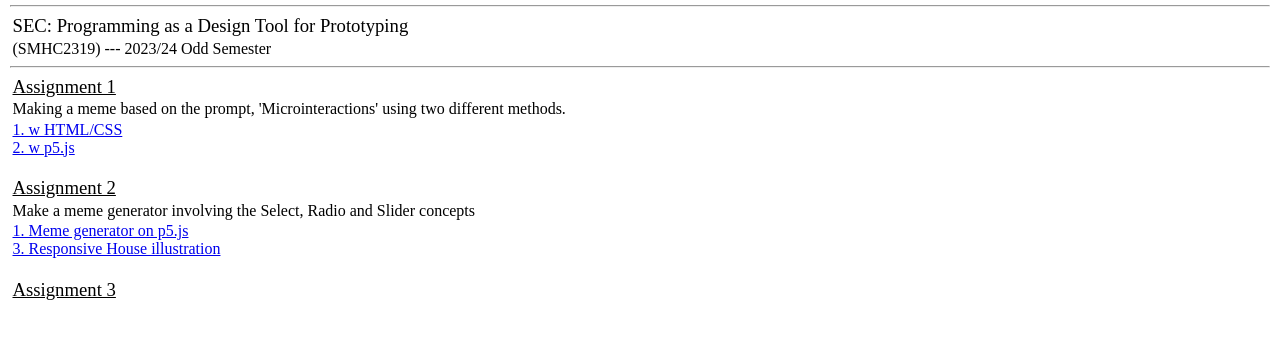
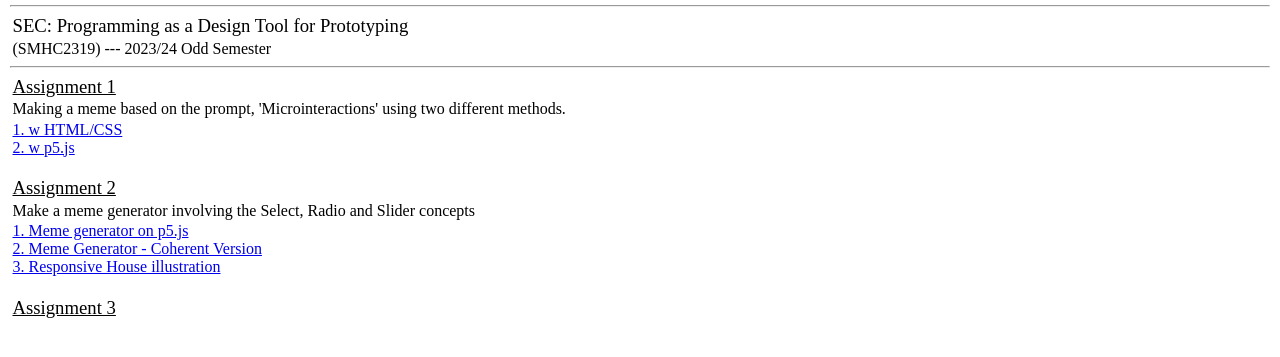
Before and after one commit to Ani0208/A, a plain HTML site: page index.html in a window 1280 px wide. Shown: the part 73-430 px from the top of the page. Drawn offline with Linux system fonts and the light colour scheme.

Commit message:
Update index.html

```diff
--- a/index.html
+++ b/index.html
@@ -53,6 +53,8 @@
     <p>Make a meme generator involving the Select, Radio and Slider concepts </p>
     <a href="https://editor.p5js.org/Ani0208/full/o8j5hMET_">1. Meme generator on p5.js</a>
     <br>
+    <a href="./a2/index.html">2. Meme Generator - Coherent Version</a>
+    <br>
     <a href="https://editor.p5js.org/Ani0208/full/COqpbzHBO">3. Responsive House illustration</a>
 
     <br>
```
